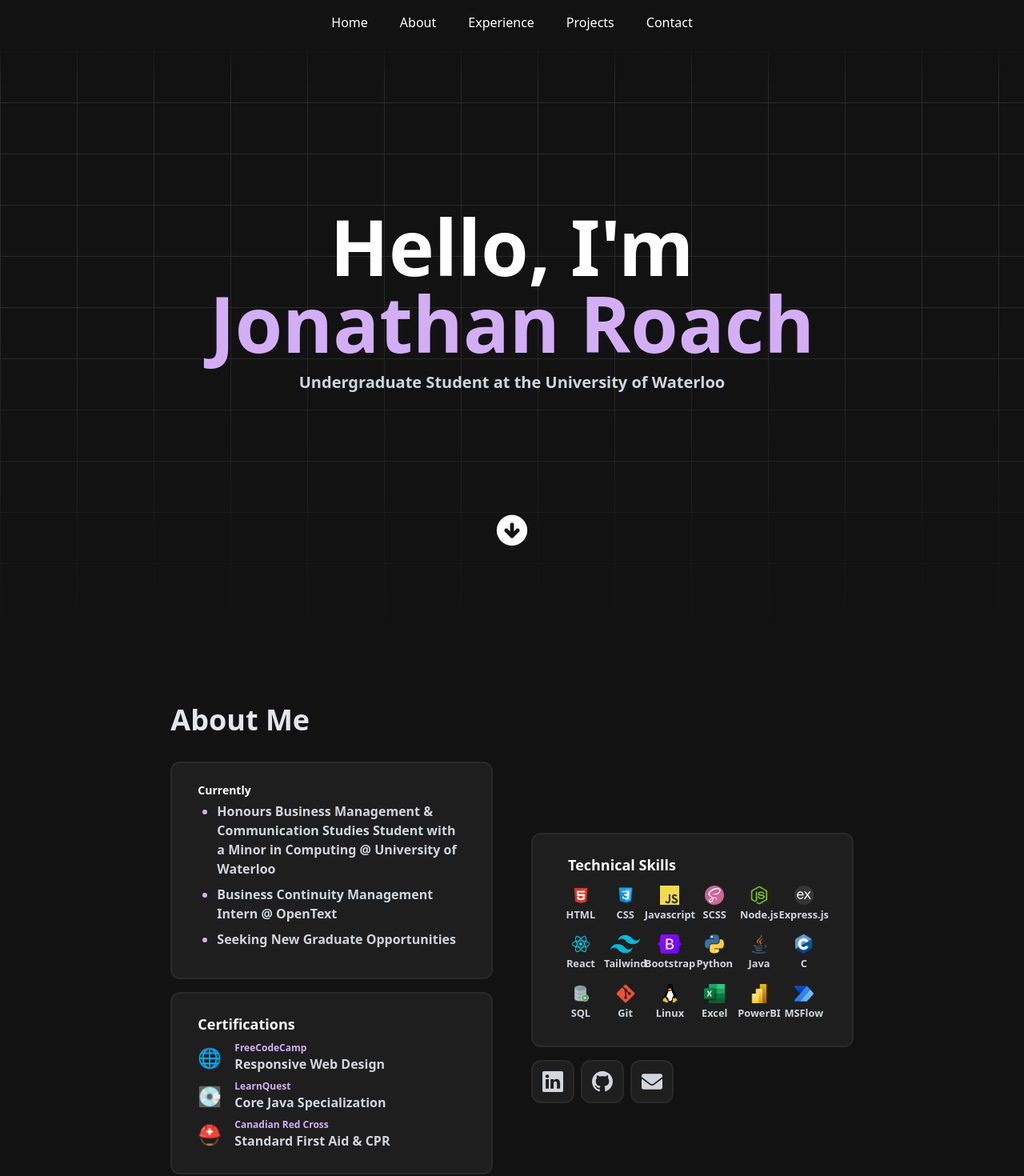
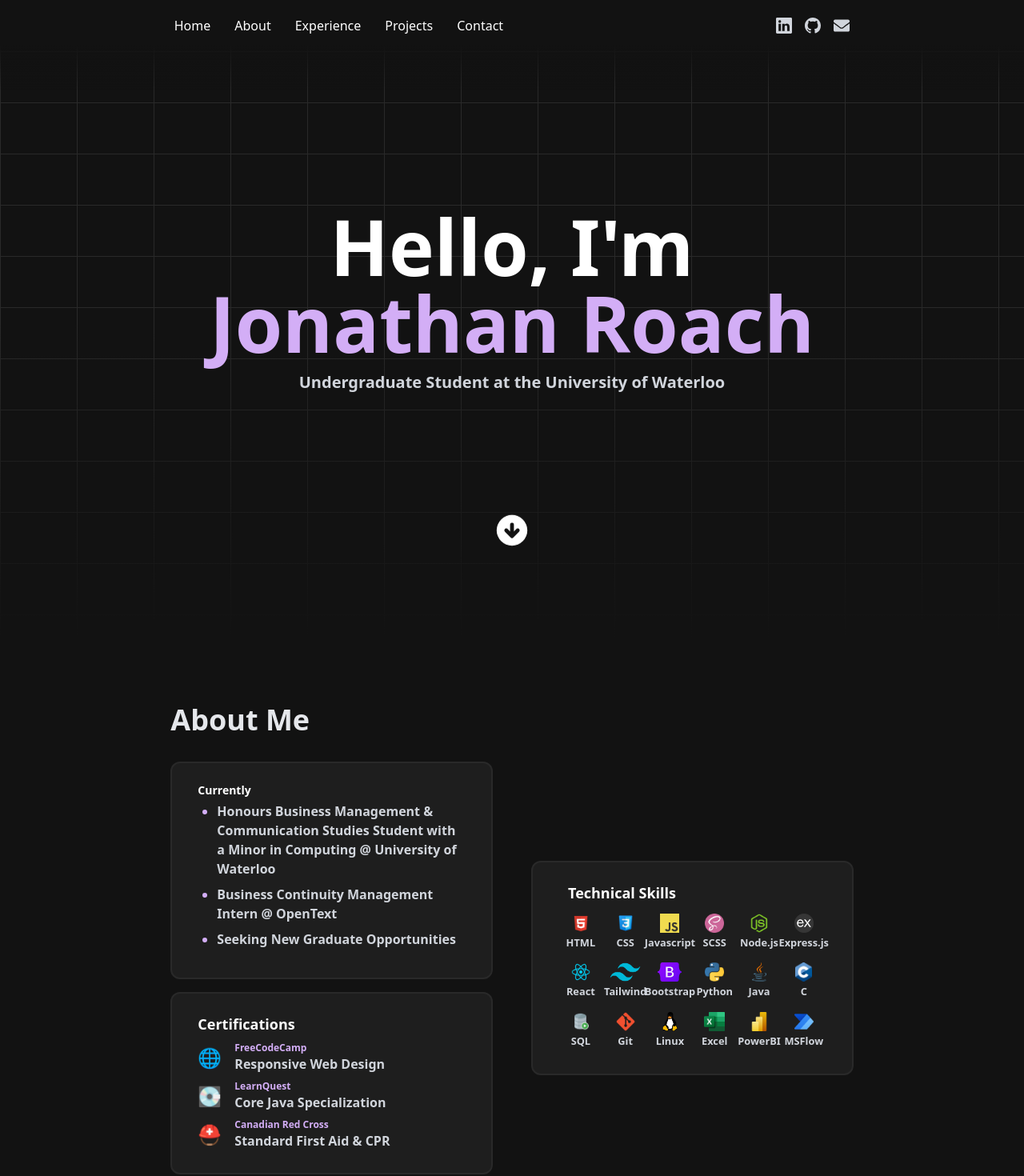
Before and after one commit to Jonathan-Roach/Portfolio-Website, a React (Vite) app: page / in a window 1280 px wide. Shown: the top 1470 px of the page at 80% size. Built offline with nearby package versions, Linux system fonts and the light colour scheme.

Commit message:
new nav bar formatting

```diff
--- a/src/components/About.jsx
+++ b/src/components/About.jsx
@@ -21,17 +21,7 @@ function About (){
 
             <div className="flex flex-col justify-center">
                 <SkillsCard/>
-               <div className="flex flex-row gap-2 mb-4 lg:justify-start justify-center ">
-                    <a href={personalData.linkedIn} target='_blank' className="bg-[#1e1e1e] border-2 border-[#292929]  rounded-xl transition-all ease-in-out duration-500 p-3  text-gray-300 group">
-                    <BsLinkedin className="group-hover:scale-110 group-hover:text-[#0A66C2]" size={26} />
-                    </a>
-                    <a href={personalData.github} target='_blank' className="bg-[#1e1e1e] border-2 border-[#292929]  rounded-xl transition-all ease-in-out duration-500 p-3  text-gray-300 group">
-                    <BsGithub className="group-hover:scale-110 group-hover:text-[#e23d13]" size={26} />
-                    </a>
-                     <a href={`mailto:${personalData.email}`} target='_blank' className="bg-[#1e1e1e] border-2 border-[#292929] rounded-xl transition-all ease-in-out duration-500 p-3 text-gray-300 group">
-                       <FaEnvelope className="group-hover:scale-110 group-hover:text-[#FFFF00]" size={26} />
-                     </a>
-                </div>
+
             </div>
 
 
--- a/src/components/HamburgerMenu.jsx
+++ b/src/components/HamburgerMenu.jsx
@@ -1,6 +1,9 @@
 import { useState, React } from "react"
 import Hamburger from "hamburger-react"
 import Navbar from "./Navbar"
+import { personalData } from "../constants/links"
+import { BsGithub, BsLinkedin } from "react-icons/bs";
+import { FaEnvelope } from "react-icons/fa";
 
 export default function HamburgerMenu() {
 const [open, setOpen] = useState(false)
@@ -35,8 +38,20 @@ return (
                         <a className="border-t-2 py-3  border-[#292929]" onClick={toggleMenu} href="#experience">Experience</a>
                         <a className="border-t-2 py-3  border-[#292929]" onClick={toggleMenu} href="#projects">Projects</a>
                         <a className="border-t-2 py-3  border-[#292929]" onClick={toggleMenu} href="#contact" >Contact</a>
+                        <div className="flex flex-row border-t-2 border-[#292929] py-4 gap-4">
+                                      <a href={personalData.linkedIn} target='_blank' className="rounded-xl transition-all ease-in-out duration-500 text-gray-300 group">
+                                        <BsLinkedin className="group-hover:scale-110 group-hover:text-[#0A66C2]" size={20} />
+                                      </a>
+                                      <a href={personalData.github} target='_blank' className="rounded-xl transition-all ease-in-out duration-500 text-gray-300 group">
+                                          <BsGithub className="group-hover:scale-110 group-hover:text-[#e23d13]" size={20} />
+                                    </a>
+                                      <a href={`mailto:${personalData.email}`} target='_blank' className="rounded-xl transition-all ease-in-out duration-500 text-gray-300 group">
+                                        <FaEnvelope className="group-hover:scale-110 group-hover:text-[#FFFF00]" size={20} />
+                                      </a>
+                          </div>
+                    </div>
 
-                    </div>
+
                   </div>
 
         </div>}
--- a/src/components/Navbar.jsx
+++ b/src/components/Navbar.jsx
@@ -1,12 +1,15 @@
 import React from 'react'
 import HamburgerMenu from './HamburgerMenu'
+import { personalData } from "../constants/links"
+import { BsGithub, BsLinkedin } from "react-icons/bs";
+import { FaEnvelope } from "react-icons/fa";
 
 function Navbar() {
 
   return (
     <nav className="fixed bg-gradient-to-b from-[#121212] via-[#121212] to-transparent w-full top-0 left-0 pt-4 pb-16 z-10">
       <div className='flex justify-center w-full'>
-        <div className='w-11/12 flex flex-row justify-between lg:justify-center items-center'>
+        <div className='w-11/12 lg:w-19/24 flex flex-row justify-between lg:justify-center items-center'>
 
         <a href="#home" className='group flex lg:hidden flex-row items-center gap-2'>
           <img src="icon.png" className='w-6 h-6 md:w-7 md:h-7'></img>
@@ -14,12 +17,27 @@ function Navbar() {
         </a>
 
       {/* Right side Nav*/}
-      <div className="hidden lg:flex text-white font-medium flex-row items-center gap-10">
-          <a href="#home" className='navlink '>Home</a>
-          <a href="#about" className='navlink '>About</a>
-          <a href="#experience" className='navlink '>Experience</a>
-          <a href="#projects" className='navlink'>Projects</a>
-          <a href="#contact" className='navlink'>Contact</a>
+      <div className="w-10/12 hidden lg:flex text-white font-medium flex-row justify-between items-center py-1">
+
+        <div className='flex flex-row gap-7.5'>
+            <a href="#home" className='navlink '>Home</a>
+            <a href="#about" className='navlink '>About</a>
+            <a href="#experience" className='navlink '>Experience</a>
+            <a href="#projects" className='navlink'>Projects</a>
+            <a href="#contact" className='navlink'>Contact</a>
+        </div>
+
+          <div className="flex flex-row gap-4">
+              <a href={personalData.linkedIn} target='_blank' className="rounded-xl transition-all ease-in-out duration-500 text-gray-300 group">
+                <BsLinkedin className="group-hover:scale-110 group-hover:text-[#0A66C2]" size={20} />
+              </a>
+              <a href={personalData.github} target='_blank' className="rounded-xl transition-all ease-in-out duration-500 text-gray-300 group">
+                  <BsGithub className="group-hover:scale-110 group-hover:text-[#e23d13]" size={20} />
+            </a>
+              <a href={`mailto:${personalData.email}`} target='_blank' className="rounded-xl transition-all ease-in-out duration-500 text-gray-300 group">
+                <FaEnvelope className="group-hover:scale-110 group-hover:text-[#FFFF00]" size={20} />
+              </a>
+         </div>
       </div>
 
       {/* Hamburger Menu */}
```
